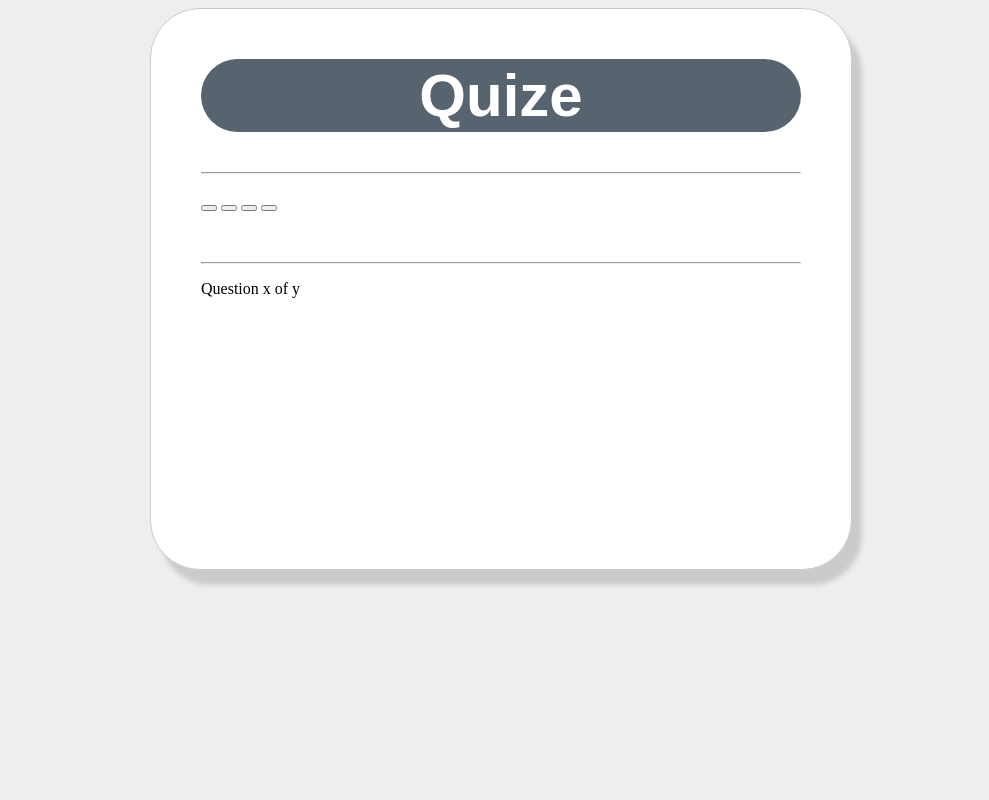
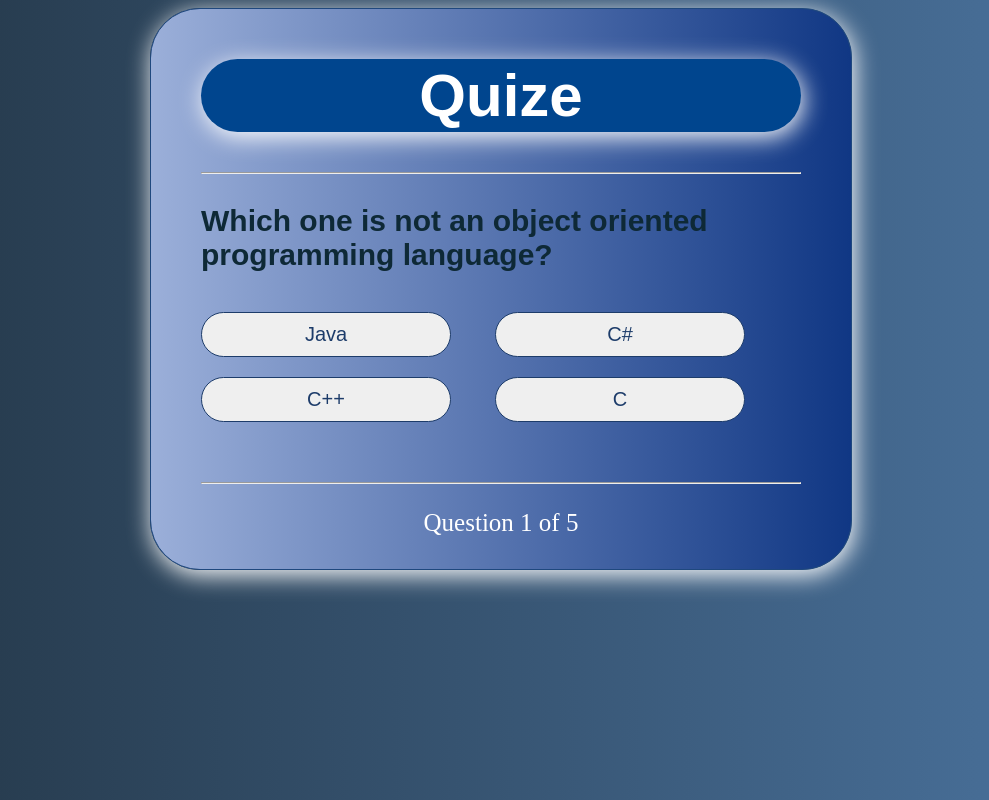
Before and after one commit to LobnaMuhamed/Quize_App, a plain HTML site: page index.html in a window 1280 px wide. Shown: the whole page, without its empty margins (139-1128 px from the left). Drawn offline with Linux system fonts and the light colour scheme.

Commit message:
Update quize app

```diff
--- a/index.html
+++ b/index.html
@@ -9,21 +9,21 @@
   </head>
   <body>
     <div class="grid">
-      <div class="quiz">
+      <div id="quiz">
         <h1>Quize</h1>
         <hr style="margin-bottom: 20px" />
 
         <p id="question"></p>
         <div class="buttons">
-          <button id="btn0" type="button" title="btn">
+          <button id="btn0" type="button" title="Q1">
             <span id="choice0"></span></button>
-          <button id="btn1" type="button" title="btn">
+          <button id="btn1" type="button" title="Q2">
             <span id="choice1"></span>
           </button>
-          <button id="btn2" type="button" title="btn">
+          <button id="btn2" type="button" title="Q3">
             <span id="choice2"></span>
           </button>
-          <button id="btn3" type="button" title="btn">
+          <button id="btn3" type="button" title="Q4">
             <span id="choice3"></span>
           </button>
         </div>
@@ -35,7 +35,8 @@
         </footer>
       </div>
     </div>
-
+    <script src="quize_controller.js"></script>
+    <script src="question.js"></script>
     <script src="main.js"></script>
   </body>
 </html>
--- a/main.js
+++ b/main.js
@@ -0,0 +1,70 @@
+function populate() {
+  if (quiz.isEnded()) {
+    showScores();
+  } else {
+    // Show question
+    var element = document.getElementById("question");
+    element.innerHTML = quiz.getQuestionIndex().text;
+
+    //Show Choices
+    var choices = quiz.getQuestionIndex().choices;
+    for (var i = 0; i < choices.length; i++) {
+      var ele = document.getElementById("choice" + i);
+      ele.innerHTML = choices[i];
+      guess("btn" + i, choices[i]);
+    }
+    showProgress();
+  }
+}
+
+function guess(id, guess) {
+  var button = document.getElementById(id);
+  button.onclick = () => {
+    quiz.guess(guess);
+    populate();
+  };
+}
+function showProgress() {
+  var currentQuestionNumber = quiz.questionIndex +1 ;
+  var element = document.getElementById("progress");
+  element.innerHTML = `Question ${currentQuestionNumber} of ${quiz.questions.length}`;
+
+}
+function showScores() {
+  var gameOverHtml = `<h1>Result</h1>`;
+  gameOverHtml += `<h2 id="score">Your scores: ${quiz.score}</h2>`;
+  var element = document.getElementById("quiz");
+  element.innerHTML = gameOverHtml;
+}
+
+var questions = [
+  new Question(
+    "Which one is not an object oriented programming language?",
+    ["Java", "C#", "C++", "C"],
+    "C"
+  ),
+  new Question(
+    "Which language is used for styling web pages?",
+    ["HTML", "JQuery", "CSS", "XML"],
+    "CSS"
+  ),
+  new Question(
+    "There are _____ main components of object oriented programmin.",
+    ["1", "6", "2", "4"],
+    4
+  ),
+  new Question(
+    "Which language is used for web apps?",
+    ["PHP", "Python", "Javascript", "All"],
+    "All"
+  ),
+  new Question(
+    "MVC is a _____.",
+    ["Language", "Liberary", "Framework", "All"],
+    "Framework"
+  ),
+];
+
+var quiz = new Quiz(questions);
+
+populate();
--- /dev/null
+++ b/question.js
@@ -0,0 +1,10 @@
+class Question {
+  constructor(text, choices, answer) {
+    this.text = text;
+    this.choices = choices;
+    this.answer = answer;
+  }
+  correctAnswer(choice) {
+    return (choice = this.answer);
+  }
+}
--- /dev/null
+++ b/quize_controller.js
@@ -0,0 +1,21 @@
+class Quiz {
+  constructor(questions) {
+    this.score = 0;
+    this.questions = questions;
+    this.questionIndex = 0;
+  }
+  getQuestionIndex() {
+    return this.questions[this.questionIndex];
+  }
+
+  isEnded() {
+    return this.questions.length === this.questionIndex;
+  }
+
+  guess(answer) {
+    if (this.getQuestionIndex().correctAnswer(answer)) {
+      this.score++;
+    }
+    this.questionIndex++;
+  }
+}
--- a/style.css
+++ b/style.css
@@ -1,24 +1,77 @@
-body{
-  background-color: #eee;
+body {
+  background: linear-gradient(
+    90deg,
+    hsla(208, 33%, 21%, 1) 0%,
+    hsla(211, 36%, 46%, 1) 100%
+  );
 }
-.grid
-{
+.grid {
   width: 600px;
   height: 500px;
   margin: 0 auto;
-  background-color: #fff;
+  background: linear-gradient(90deg, #9bafd9 0%, #103784 100%);
   padding: 10px 50px 50px 50px;
   border-radius: 50px;
-  border: 1px solid #cbcbcb;
-  box-shadow: 10px 15px 5px #cbcbcb;
+  border: 1px solid #1f487e;
+  box-shadow: 2px 5px 25px #fff;
 }
 
 .grid h1 {
   font-family: sans-serif;
-  background-color: #57636E;
+  background-color: #00458e;
+  box-shadow: 2px 5px 25px #fff;
   font-size: 60px;
   text-align: center;
   color: #fff;
   padding: 2px 0px;
   border-radius: 50px;
+  cursor: default;
+  transition: 0.5s linear;
 }
+.grid h1:hover {
+  transform: scale(1.08);
+  color: #9bafd9;
+}
+.grid #question {
+  font-family: sans-serif;
+  font-size: 30px;
+  color: rgb(14, 41, 54);
+  font-weight: 700;
+}
+
+.buttons {
+  margin-top: 30px;
+}
+
+.buttons button {
+  width: 250px;
+  font-size: 20px;
+  color: #1d3c6a;
+  border: 1px solid #1d3c6a;
+  border-radius: 50px;
+  margin: 10px 40px 10px 0;
+  padding: 10px;
+  transition: 0.5s linear all;
+  cursor: pointer;
+}
+.buttons button:hover {
+  background-color: #1d3c6a;
+  border: 1px solid #fff;
+  transform: scale(1.1);
+  color: #fff;
+}
+#score {
+  color: #fff;
+  text-align: center;
+  font-size: 30px;
+}
+#progress {
+  color: #2b2b2b;
+  font-size: 18px;
+}
+
+footer p#progress {
+  color: #fff;
+  font-size: 25px;
+  text-align: center;
+}
```
